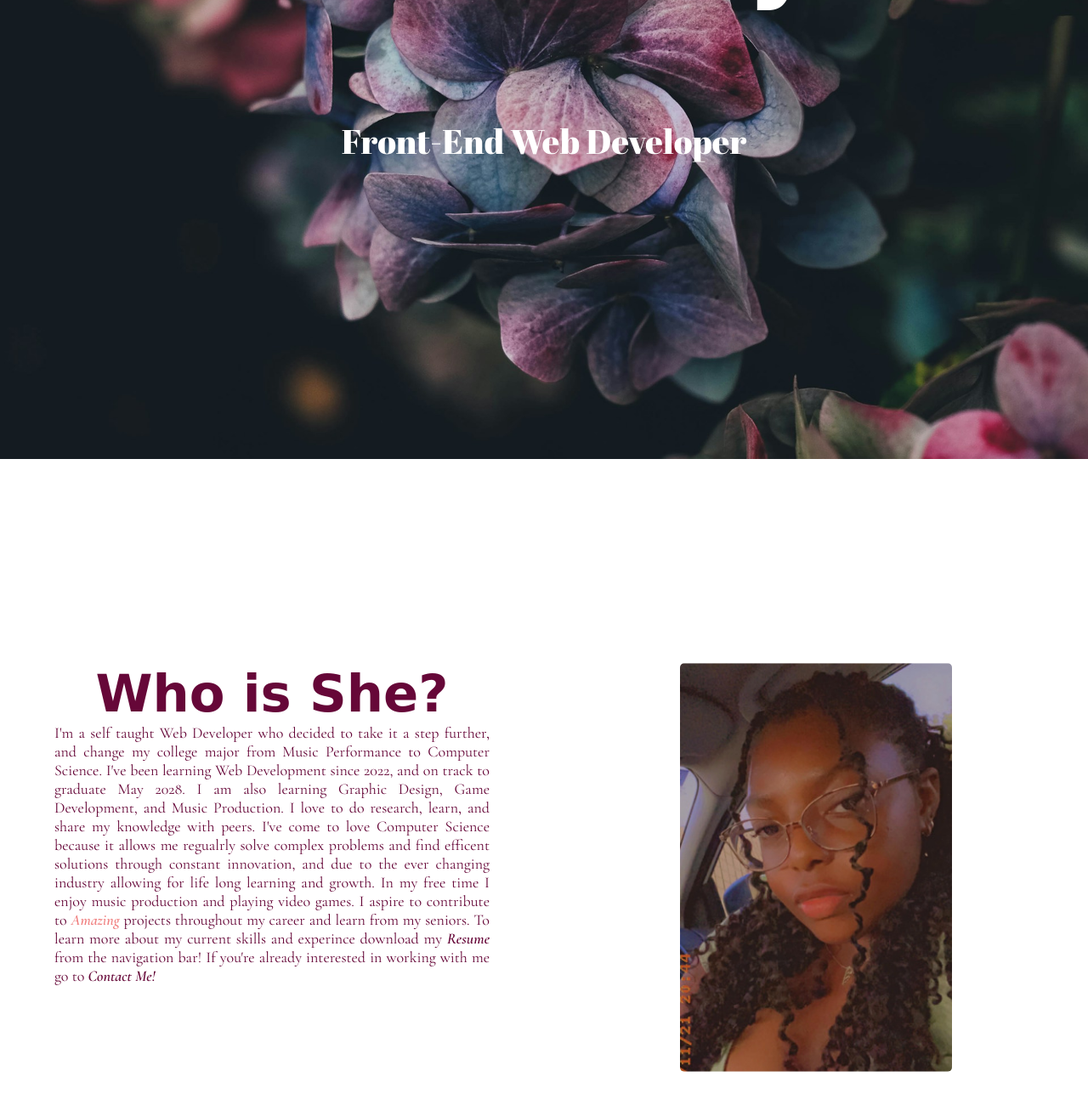
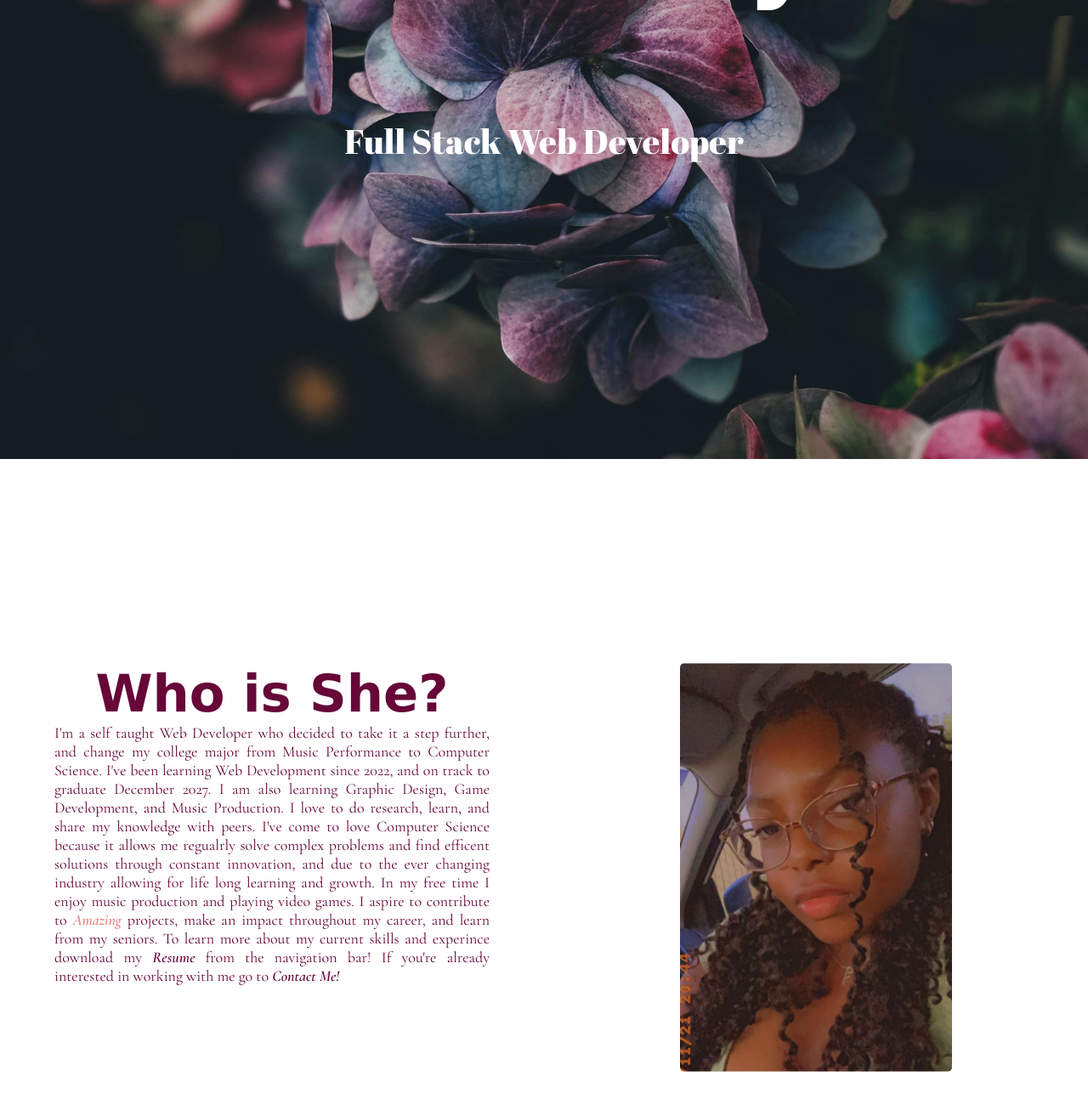
Before and after one commit to Kiyo-io/Tishaya, a plain HTML site: page index.html in a window 1280 px wide. Shown: the part 260-1560 px from the top of the page at 85% size. Drawn offline with nearby package versions, Linux system fonts and the light colour scheme; a web font is replaced by a local one.

```diff
--- a/index.html
+++ b/index.html
@@ -25,7 +25,7 @@
     <section id=" Home">
       <div class="hero-image">
           <h1 class="sofia-regular">I'm Tishaya</h1>
-          <h3 class="abril-fatface-regular">Front-End Web Developer</h3>
+          <h3 class="abril-fatface-regular">Full Stack Web Developer</h3>
       </div>
     </section>
     <!-- <Div —- css: dis flex, flex column,            justify center, align center, flex wrap    wrap
@@ -40,7 +40,7 @@
     <section id="About">
       <div class="about-div">
         <h1 class="sofia-regular">Who is She?</h1>
-        <p class="cormorant-garamond-regular"> I'm a self taught Web Developer who decided to take it a step further, and change my college major from Music Performance to Computer Science. I've been learning Web Development since 2022, and on track to graduate May 2028. I am also learning Graphic Design, Game Development, and Music Production. I love to do research, learn, and share my knowledge with peers. I've come to love Computer Science because it allows me regualrly solve complex problems and find efficent solutions through constant innovation, and due to the ever changing industry allowing for life long learning and growth. In my free time I enjoy music production and playing video games. I aspire to contribute to <span class="italic-style">Amazing</span> projects throughout my career and learn from my seniors. To learn more about my current skills and experince download my <span><a class="cormorant-garamond-semibold-italic" href="./doc/Tishaya Thompson Resume WebDev.pdf" download>Resume</a></span> from the navigation bar! If you're already interested in working with me go to <span><a class="cormorant-garamond-semibold-italic" href="#Contact">Contact Me!</a></span></p>
+        <p class="cormorant-garamond-regular"> I'm a self taught Web Developer who decided to take it a step further, and change my college major from Music Performance to Computer Science. I've been learning Web Development since 2022, and on track to graduate December 2027. I am also learning Graphic Design, Game Development, and Music Production. I love to do research, learn, and share my knowledge with peers. I've come to love Computer Science because it allows me regualrly solve complex problems and find efficent solutions through constant innovation, and due to the ever changing industry allowing for life long learning and growth. In my free time I enjoy music production and playing video games. I aspire to contribute to <span class="italic-style">Amazing</span> projects, make an impact throughout my career, and learn from my seniors. To learn more about my current skills and experince download my <span><a class="cormorant-garamond-semibold-italic" href="./doc/Tishaya Thompson Resume WebDev.pdf" download>Resume</a></span> from the navigation bar! If you're already interested in working with me go to <span><a class="cormorant-garamond-semibold-italic" href="#Contact">Contact Me!</a></span></p>
       </div>
       <div class="about-div">
         <img class="my-img" src="./img/Tishaya.JPG" alt="Profile Picture of Web Developer Tishaya Thompson">
```
